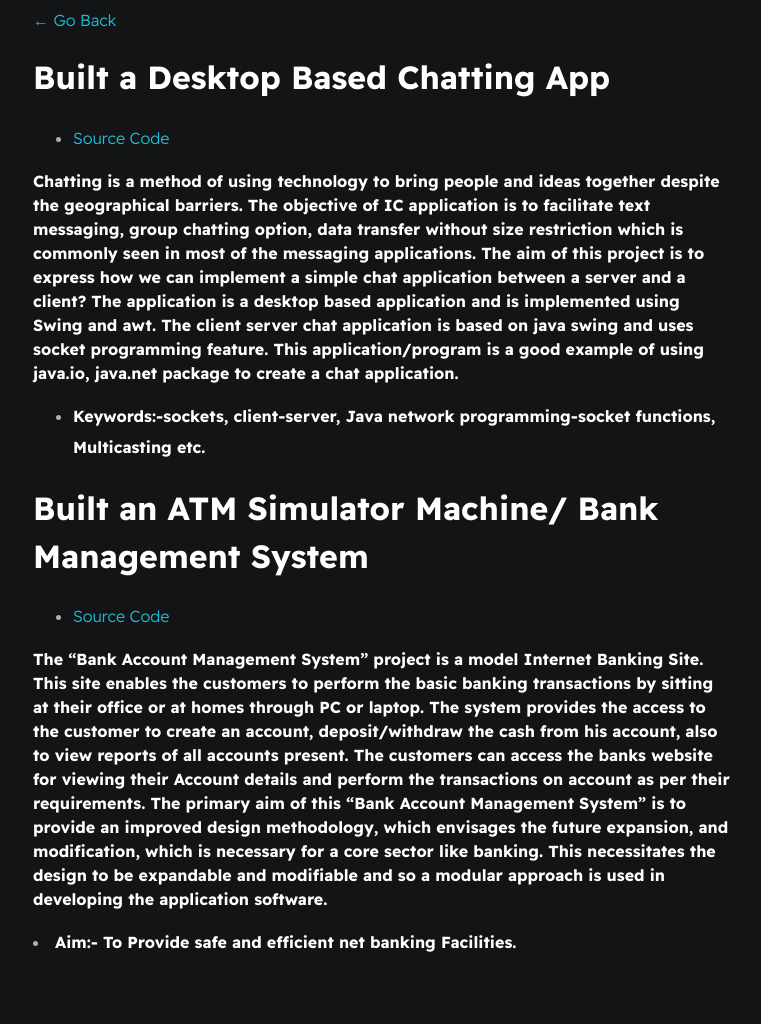
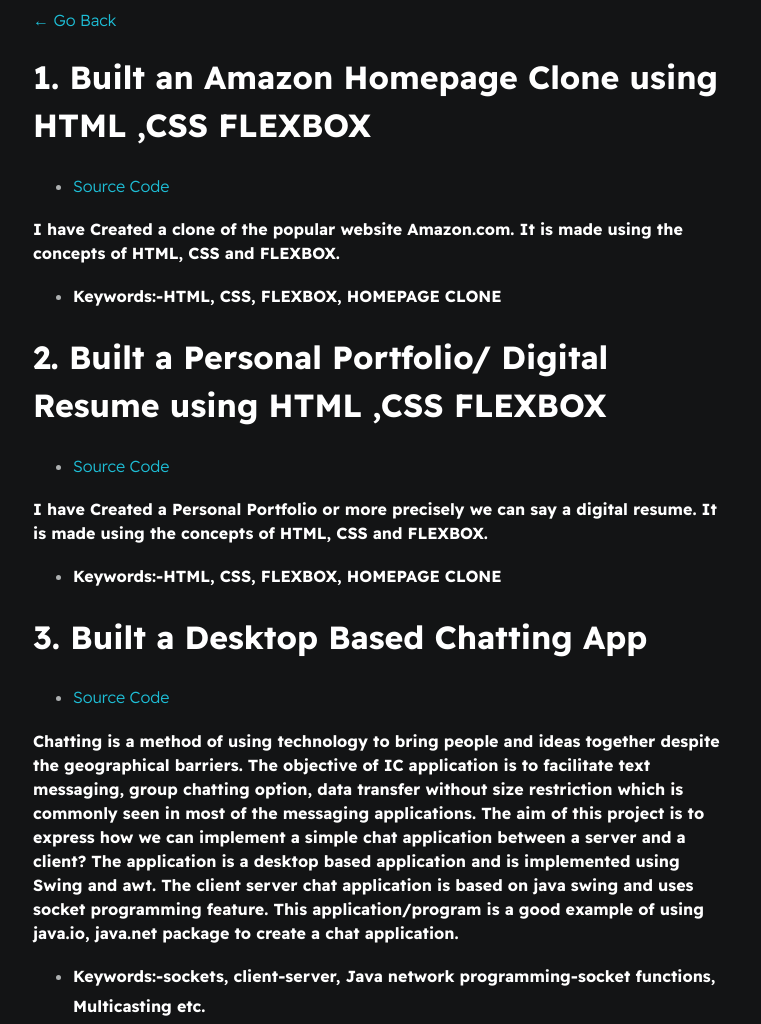
Before and after one commit to Aryandh01/Resume-Website, a plain HTML site: page project1.html in a window 1280 px wide. Shown: the top 1024 px of the page, without its empty margins (257-1018 px from the left). Before the commit the page ends 974 px from the top, so only its background shows below. Drawn offline with Linux system fonts and the light colour scheme.

Commit message:
project1.html

```diff
--- a/project1.html
+++ b/project1.html
@@ -10,7 +10,31 @@
 
     <div id="container--main">
         <a href="index.html">&#x2190; Go Back</a>
-        <h1>Built a Desktop Based Chatting App</h1>
+        <h1>1. Built an Amazon Homepage Clone using HTML ,CSS FLEXBOX</h1>
+
+        <ul>
+            <li><a href="https://github.com/Aryandh01/Amazon-Clone" target="_blank">Source Code</a></li>
+       </ul>
+       <p><b>I have Created a clone of the popular website Amazon.com. It is made using the concepts of HTML, CSS and FLEXBOX. <b></p>
+       <ul>
+           <li><b>
+               Keywords:-HTML, CSS, FLEXBOX, HOMEPAGE CLONE
+           </b></li>
+       </ul>
+
+       <h1>2. Built a Personal Portfolio/ Digital Resume using HTML ,CSS FLEXBOX</h1>
+
+        <ul>
+            <li><a href="https://github.com/Aryandh01/Resume-Website" target="_blank">Source Code</a></li>
+       </ul>
+       <p><b>I have Created a Personal Portfolio or more precisely we can say a digital resume. It is made using the concepts of HTML, CSS and FLEXBOX. <b></p>
+       <ul>
+           <li><b>
+               Keywords:-HTML, CSS, FLEXBOX, HOMEPAGE CLONE
+           </b></li>
+       </ul>
+
+       <h1>3. Built a Desktop Based Chatting App</h1>
 
     <ul>
          <li><a href="https://github.com/Aryandh01/Chatting-App" target="_blank">Source Code</a></li>
@@ -22,7 +46,7 @@
         </b></li>
     </ul>
 
-   <h1>Built an ATM Simulator Machine/ Bank Management System</h1>
+   <h1>4. Built an ATM Simulator Machine/ Bank Management System</h1>
    <ul>
     <li><a href="https://github.com/Aryandh01/ATM-Simulator" target="_blank">Source Code</a></li>
    </ul>
```
